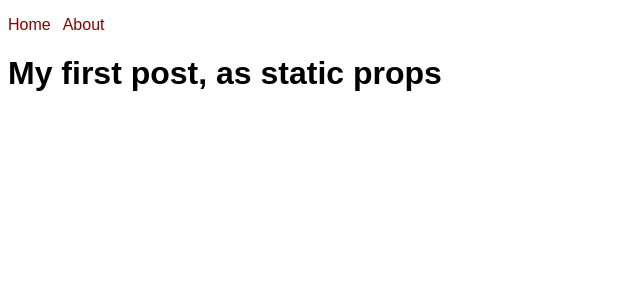
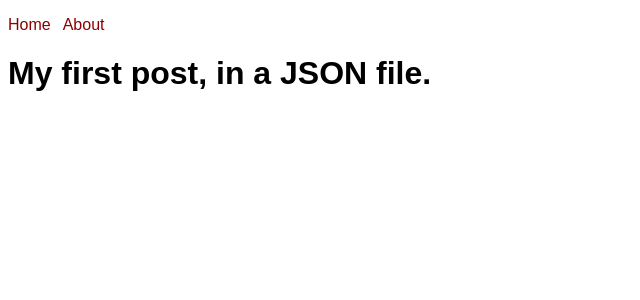
Before and after one commit to ChesterCabahug/next-blog-nextjs-by-example-20211225, a Next.js app: page /posts/first-post in a window 1280 px wide. Shown: the top 300 px of the page, without its empty margins (0-640 px from the left). Built offline with nearby package versions, Linux system fonts and the light colour scheme.

Commit message:
4>5 learned about outputting a local json file into a page in nextjs

```diff
--- /dev/null
+++ b/content/posts/first-post.json
@@ -0,0 +1,4 @@
+{
+  "title": "first post",
+  "body": "My first post, in a JSON file."
+}
--- a/pages/posts/first-post.jsx
+++ b/pages/posts/first-post.jsx
@@ -1,27 +1,25 @@
-import Head from "next/head"
+import { readFile } from "fs/promises";
+import Head from "next/head";
 
 export async function getStaticProps() {
-  console.log("[FirstPostPage] getStaticProps()")
+  console.log("[FirstPostPage] getStaticProps()");
+  const data = await readFile("content/posts/first-post.json", "utf-8");
+  const post = JSON.parse(data);
   return {
-    props: {
-      post: {
-        title: "First Post!!",
-        body: "My first post, as static props"
-      }
-    }
-  }
+    props: { post },
+  };
 }
 
-function FirstPostPage({post}) {
-  console.log("[FirstPostPage] render:", post)
+function FirstPostPage({ post }) {
+  console.log("[FirstPostPage] render:", post);
   return (
     <>
-    <Head>
-      <title>{post.title}</title>
-    </Head>
-    <h1>{post.body}</h1>
+      <Head>
+        <title>{post.title}</title>
+      </Head>
+      <h1>{post.body}</h1>
     </>
-  )
+  );
 }
 
-export default FirstPostPage
+export default FirstPostPage;
```
